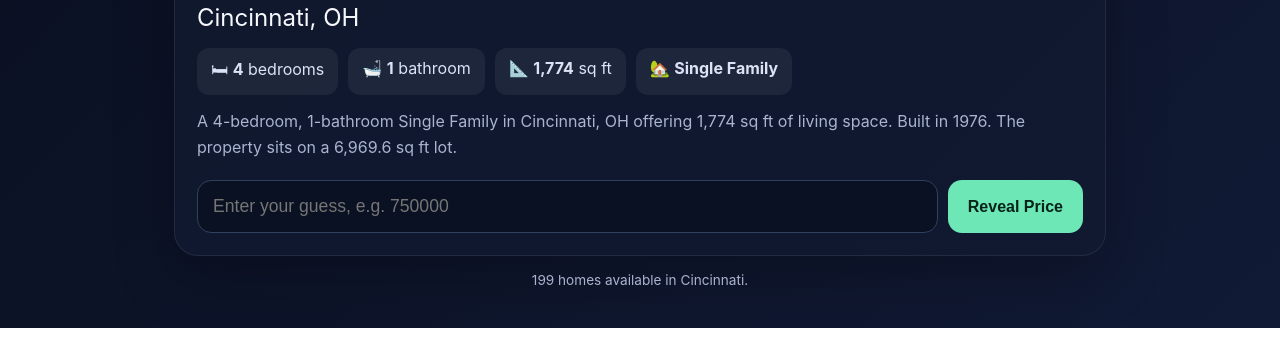
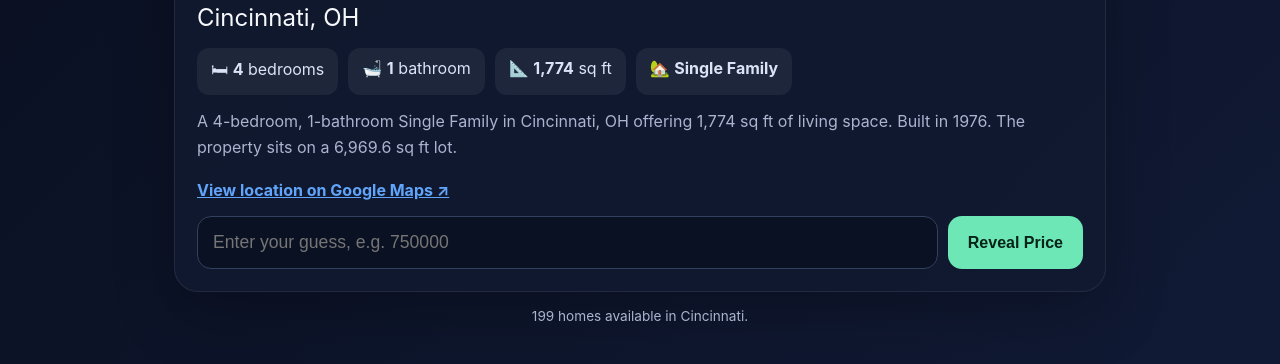
Before and after one commit to Valerie66666/real-estate-guessing-game, a plain HTML site: page index.html in a window 1280 px wide. Shown: the part 717-1081 px from the top of the page. Before the commit the page ends 1045 px from the top, so only its background shows below. Drawn offline with Linux system fonts and the light colour scheme.

Commit message:
Show map links before price guesses
Let players inspect a home's location before submitting their appraisal while keeping Zillow details behind the reveal.

Co-authored-by: Cursor <cursoragent@cursor.com>

```diff
--- a/index.html
+++ b/index.html
@@ -14,7 +14,7 @@
 .content{padding:22px}.round{color:var(--accent);font-weight:700;text-transform:uppercase;letter-spacing:.08em}.location{font-size:1.5rem;margin:6px 0 16px}.stats{display:flex;flex-wrap:wrap;gap:10px;margin-bottom:20px}.stat{padding:10px 14px;border-radius:12px;background:rgba(255,255,255,.06);color:#dce3f7}
 .description{margin:-6px 0 20px;color:var(--muted);font-size:1rem;line-height:1.6}
 .guess-row{display:flex;gap:10px}.input{flex:1;min-width:0;background:#0a1122;color:white;border:1px solid #31405f;border-radius:14px;padding:15px;font-size:1.1rem}.btn{border:0;border-radius:14px;padding:15px 20px;font-size:1rem;font-weight:800;cursor:pointer;background:var(--accent);color:#062319}.btn.secondary{background:#263552;color:white}.btn:disabled{opacity:.5;cursor:not-allowed}
-.result{margin-top:18px;padding:18px;border-radius:16px;background:rgba(96,165,250,.12);display:none}.result.show{display:block}.actual{font-size:2rem;font-weight:900;color:var(--accent)}.listing-link{display:block;width:max-content;margin-top:6px;color:var(--accent2);font-weight:700}.result-grid{display:grid;grid-template-columns:repeat(3,1fr);gap:10px;margin-top:14px}.metric{background:rgba(255,255,255,.06);padding:12px;border-radius:12px}.metric small{display:block;color:var(--muted)}
+.result{margin-top:18px;padding:18px;border-radius:16px;background:rgba(96,165,250,.12);display:none}.result.show{display:block}.actual{font-size:2rem;font-weight:900;color:var(--accent)}.listing-link{display:block;width:max-content;margin-top:6px;color:var(--accent2);font-weight:700}.content>.listing-link{margin-bottom:16px}.result-grid{display:grid;grid-template-columns:repeat(3,1fr);gap:10px;margin-top:14px}.metric{background:rgba(255,255,255,.06);padding:12px;border-radius:12px}.metric small{display:block;color:var(--muted)}
 .actions{display:flex;gap:10px;margin-top:16px}.hidden{display:none!important}.footer{text-align:center;color:var(--muted);font-size:.85rem;margin:16px 0}
 @media(max-width:640px){.app{padding:14px}.top{align-items:flex-start;flex-direction:column}.guess-row{flex-direction:column}.guess-row .btn{width:100%}.result-grid{grid-template-columns:1fr}.photo{height:52vw;min-height:300px}.actions .btn{flex:1}}
 </style>
@@ -45,6 +45,7 @@
       <div class="location" id="location"></div>
       <div class="stats" id="stats"></div>
       <p class="description" id="description"></p>
+      <a class="listing-link" id="mapLink" target="_blank" rel="noopener noreferrer">View location on Google Maps ↗</a>
       <div class="guess-row">
         <input class="input" id="guess" inputmode="numeric" placeholder="Enter your guess, e.g. 750000">
         <button class="btn" id="submit">Reveal Price</button>
@@ -53,7 +54,6 @@
         <div>Actual listing price</div>
         <div class="actual" id="actualPrice"></div>
         <a class="listing-link" id="zillowLink" target="_blank" rel="noopener noreferrer">View this home on Zillow ↗</a>
-        <a class="listing-link" id="mapLink" target="_blank" rel="noopener noreferrer">View location on Google Maps ↗</a>
         <div class="result-grid">
           <div class="metric"><small>Your guess</small><b id="yourGuess"></b></div>
           <div class="metric"><small>Difference</small><b id="difference"></b></div>
```
